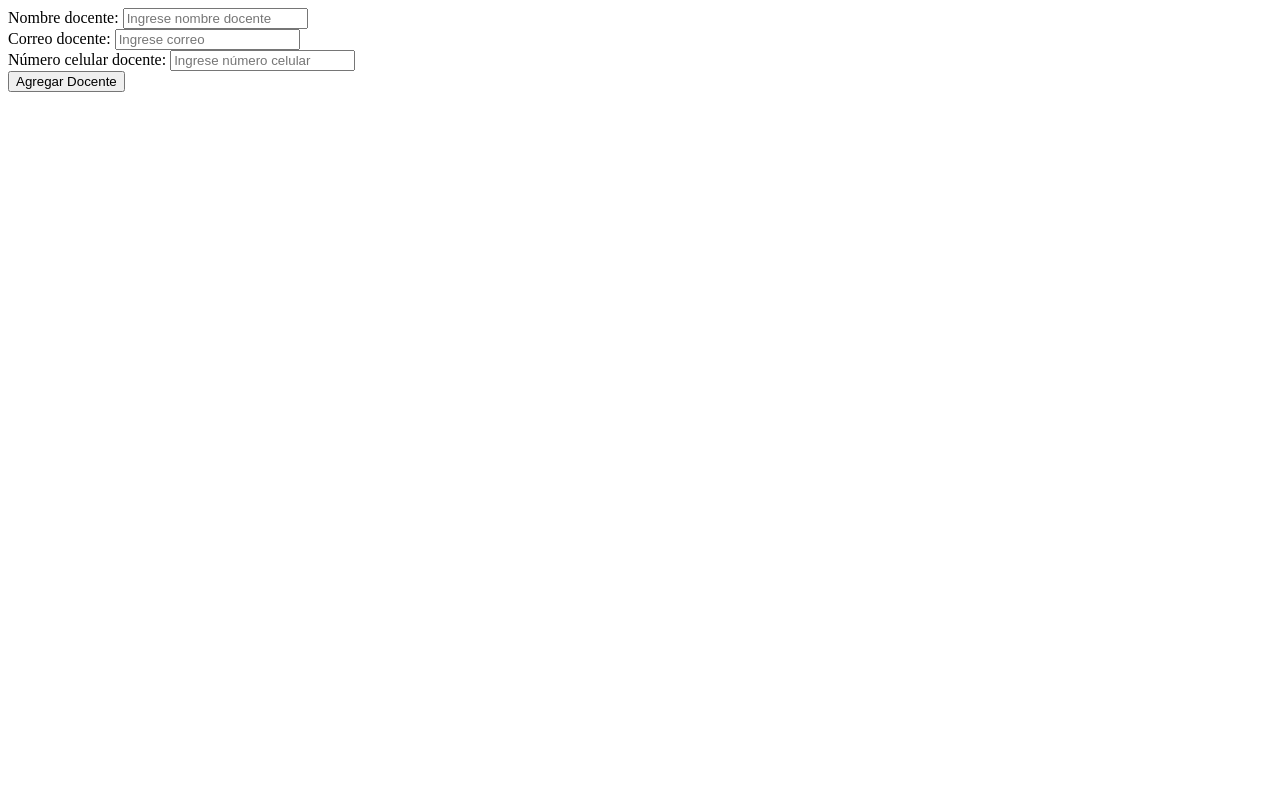
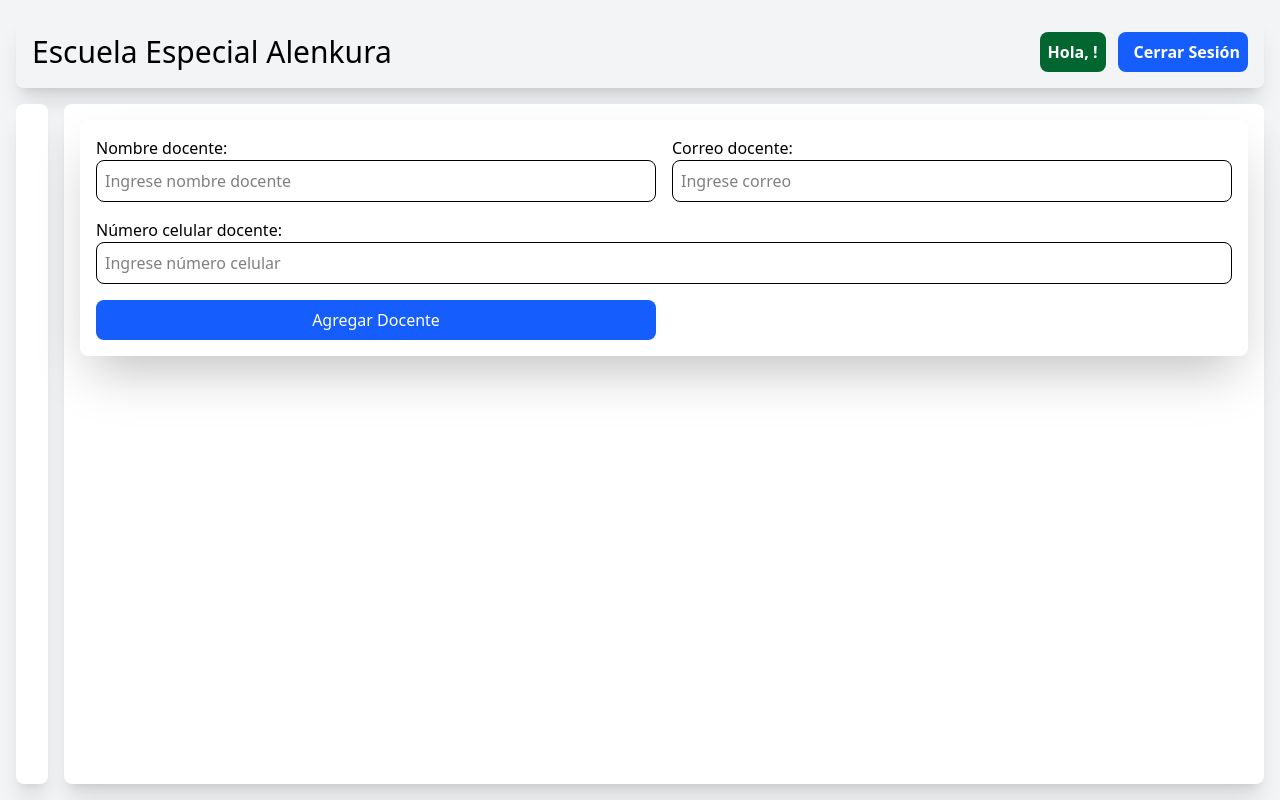
Before and after one commit to CToph02/alenkura, a Django app: page /add_docent in a window 1280 px wide. Run offline with Django 5.2, Linux system fonts and the light colour scheme.

Commit message:
CToph02: se añadieron botones para admin en el template base

```diff
--- a/alenkuraWeb/templates/base/base.html
+++ b/alenkuraWeb/templates/base/base.html
@@ -1,20 +1,102 @@
 {% load static %}
 <!DOCTYPE html>
-<html lang="en">
+<html lang="en" class="h-full">
+
 <head>
     <meta charset="UTF-8">
     <meta name="viewport" content="width=device-width, initial-scale=1.0">
+    <script src="https://cdn.jsdelivr.net/npm/@tailwindcss/browser@4"></script>
     <title>{% block title %}{% endblock %}</title>
 </head>
-<body>
-    <div>
-        <nav>
 
-        </nav>
-    </div>
-    <main>
-        {% block content %}
-        {% endblock %}
+<body class="flex flex-col h-screen bg-gray-100">
+    <nav class=" p-4 m-4 rounded-lg shadow-xl">
+        <div class="flex items-center justify-between">
+            <p class="text-3xl text-black">
+                Escuela Especial Alenkura
+            </p>
+            {% if user.is_superuser %}
+            <div>
+                <p class="text text-3xl text-black">
+                    Dashboard director
+                </p>
+            </div>
+            {% elif user.is_staff %}
+            <div>
+                <p class="text text-3xl text-black">
+                    Dashboard Docente
+                </p>
+            </div>
+            {% endif%}
+            <div class="flex">
+                <div class="flex items-center text-white mr-3 bg-green-800 rounded-lg p-2">
+                    <div class="hidden md:block">
+                        <span class="font-bold">Hola, {{ user.username }}!</span>
+                    </div>
+                </div>
+                <a href="{% url 'logout' %}"
+                    class="bg-blue-600 hover:bg-blue-700 text-white font-semibold p-2 rounded-lg flex items-center transition duration-300 ease-in-out">
+                    <i class="fas fa-sign-out-alt mr-2"></i>
+                    Cerrar Sesión
+                </a>
+            </div>
+
+        </div>
+    </nav>
+    <main class="flex flex-row gap-4 items-center content h-full mb-4">
+        <div class="flex flex-col items-center h-full bg-white rounded-lg ml-4 p-4 shadow-xl gap-4">
+            {% if user.is_superuser%}
+                <button class=" bg-green-700 text-white cursor-pointer p-2 rounded-lg w-70 transition duration-300 ease-in-out hover:bg-green-800">
+                    <a href="{% url 'index_director' %}">
+                        Volver al inicio
+                    </a>
+                </button>
+                <button class="text-black cursor-pointer p-2 rounded-lg w-70 transition duration-300 ease-in-out hover:bg-gray-200">
+                    <a href="{% url 'add_docent' %}">
+                        Agregar docente
+                    </a>
+                </button>
+
+                <button class="bg-red-500 text-white cursor-pointer p-2 rounded-lg w-70 transition duration-300 ease-in-out hover:bg-red-600">
+                    Eliminar docente
+                </button>
+
+                <button class="text-black cursor-pointer p-2 rounded-lg w-70 transition duration-300 ease-in-out hover:bg-gray-200">
+                    Agregar estudiante
+                </button>
+
+                <button class="bg-red-500 text-white cursor-pointer p-2 rounded-lg w-70 transition duration-300 ease-in-out hover:bg-red-600">
+                    Eliminar estudiante
+                </button>
+
+            {% elif user.is_staff %}
+                <button class="text-black cursor-pointer p-2 rounded-lg w-70 transition duration-300 ease-in-out hover:bg-gray-200">
+                    Ver Proyecto de aula
+                </button>
+
+                <button class="text-black cursor-pointer p-2 rounded-lg w-70 transition duration-300 ease-in-out hover:bg-gray-200">
+                    Ver P.A.C.I
+                </button>
+
+                <button class="text-black cursor-pointer p-2 rounded-lg w-70 transition duration-300 ease-in-out hover:bg-gray-200">
+                    Ver Cursos
+                </button>
+
+                <button class="text-black cursor-pointer p-2 rounded-lg w-70 transition duration-300 ease-in-out hover:bg-gray-200">
+                    <a href="">
+                        Ver Notas
+                    </a>
+                </button>
+
+            {% endif %}
+        </div>
+
+        <div class="rounded-lg bg-white h-full w-full mr-4 p-4 shadow-xl">
+            {% block content %}
+            {% endblock %}
+        </div>
+
     </main>
 </body>
+
 </html>
```
